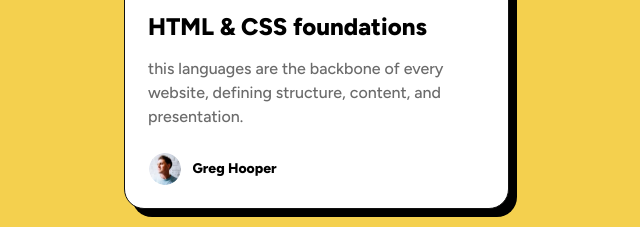
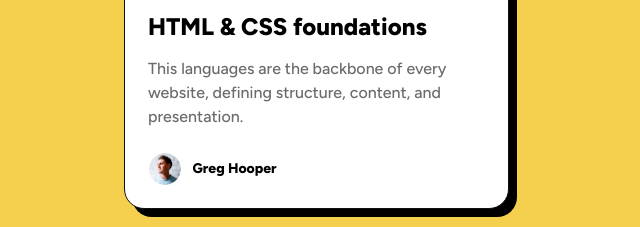
Before and after one commit to Nakhaa/blog-preview-card, a plain HTML site: page index.html in a window 1280 px wide. Shown: the part 453-680 px from the top of the page, 324-964 px from the left. Drawn offline with Linux system fonts and the light colour scheme.

Commit message:
Change in html

```diff
--- a/index.html
+++ b/index.html
@@ -20,7 +20,7 @@
           <div class="publish-date">Published 21 Dec 2023</div>
           <h1 class="title">HTML & CSS foundations</h1>
           <p class="description">
-            this languages are the backbone of every website,
+            This languages are the backbone of every website,
             defining structure, content, and presentation.
           </p>
         </div>
```
